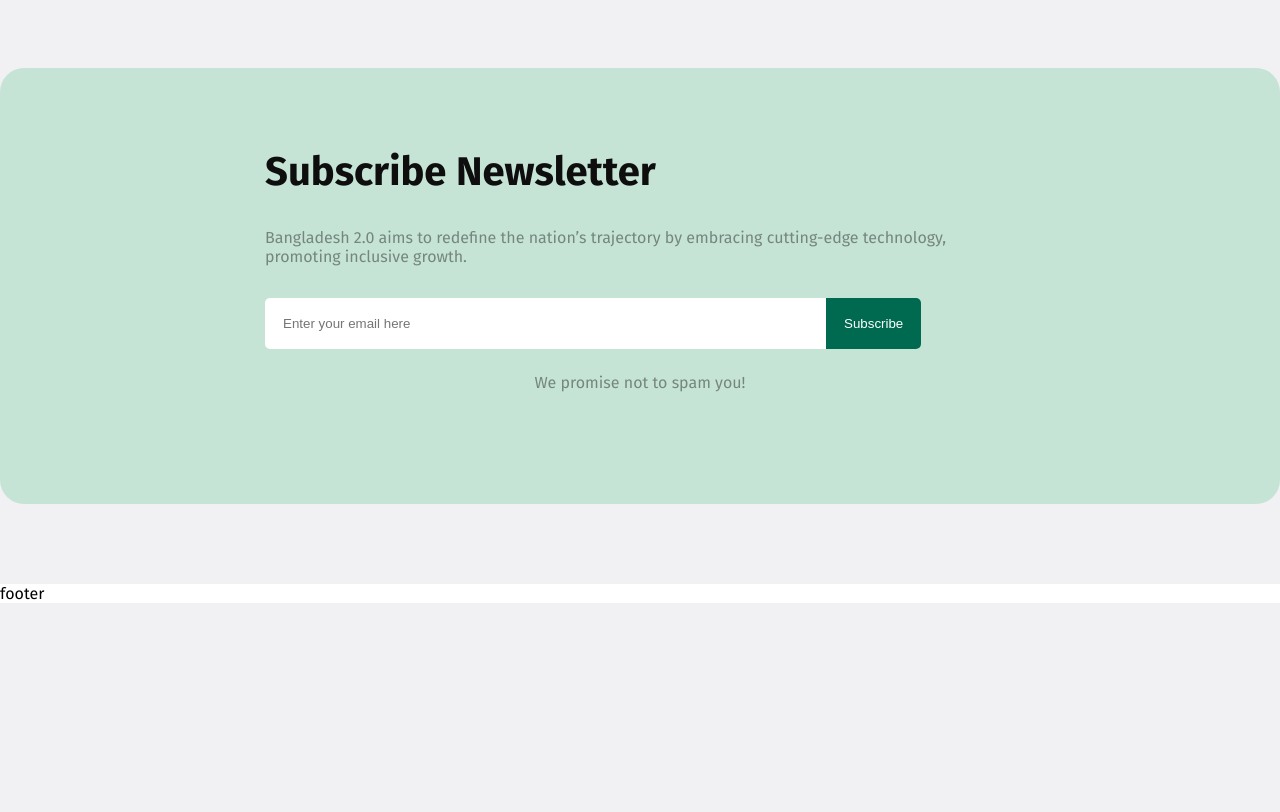
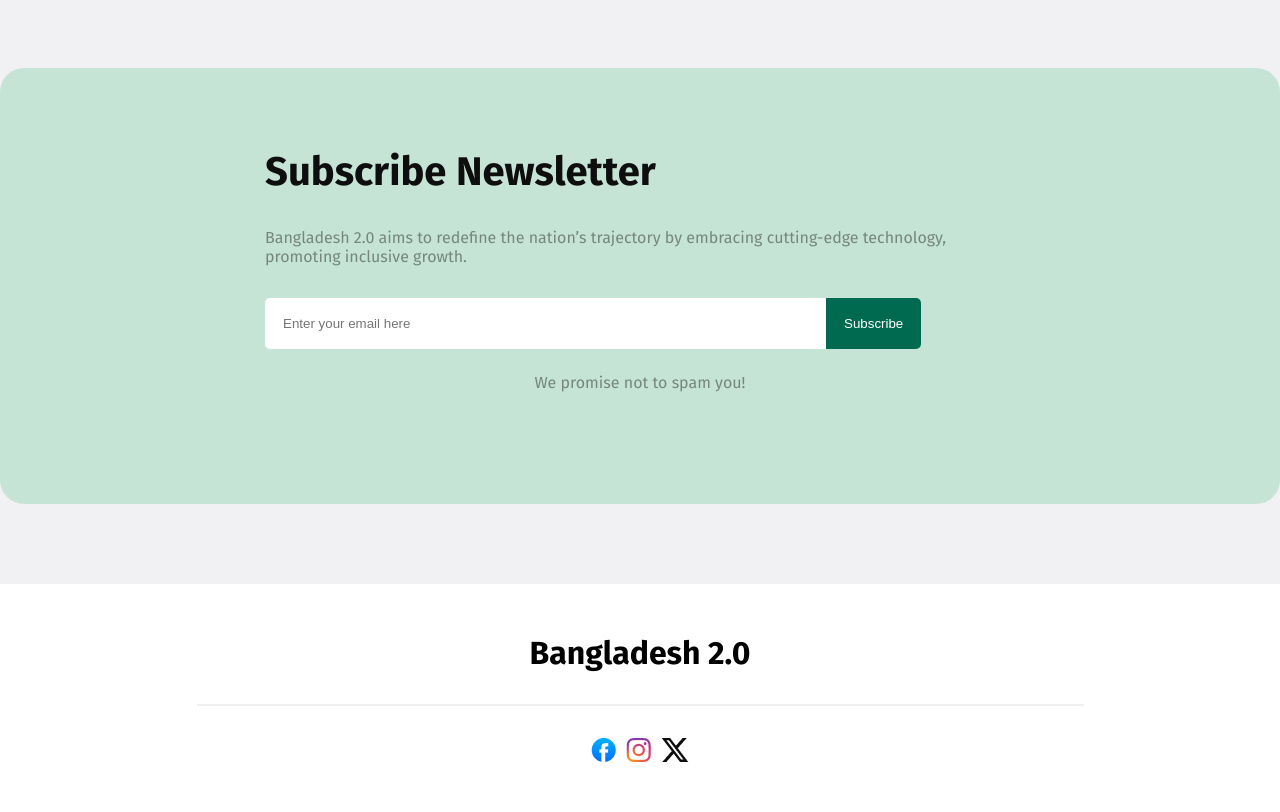
Before and after one commit to UlfathAraIslam/new-bangladesh, a plain HTML site: page index.html in a window 1280 px wide. Shown: the part 4297-5109 px from the top of the page. Before the commit the page ends 4900 px from the top, so only its background shows below. Drawn offline with Linux system fonts and the light colour scheme.

Commit message:
footer is done

```diff
--- a/index.html
+++ b/index.html
@@ -204,6 +204,15 @@
         <p class="details text-center">We promise not to spam you!</p>
       </section>
     </main>
-    <footer class="footer">footer</footer>
+    <!-- footer -->
+    <footer class="footer">
+      <p class="footer-title text-center">Bangladesh 2.0</p>
+      <hr class="text-center">
+      <div class="social-icons text-center">
+        <img src="./assets/facebook.png" alt="">
+        <img src="./assets/instagram.png" alt="">
+        <img src="./assets/x.png" alt="">
+      </div>
+    </footer>
   </body>
 </html>
--- a/styles/index.css
+++ b/styles/index.css
@@ -275,5 +275,26 @@
   display: flex;
   gap: 0;
   margin-bottom: 24px;
-
 }
+/* footer */
+.footer{
+  flex-direction: column;
+  padding:50px ;
+}
+.footer-title{
+  font-size: 32px;
+  font-weight: bold;
+  margin-bottom: 32px;
+}
+hr{
+  border:1px solid #0E0E0E10;
+  margin: 0 auto;
+  width: 75%;
+}
+.social-icons{
+  display: flex;
+  align-items: center;
+  justify-content: center;
+  gap: 10px;
+  margin-top: 32px;
+}
```
